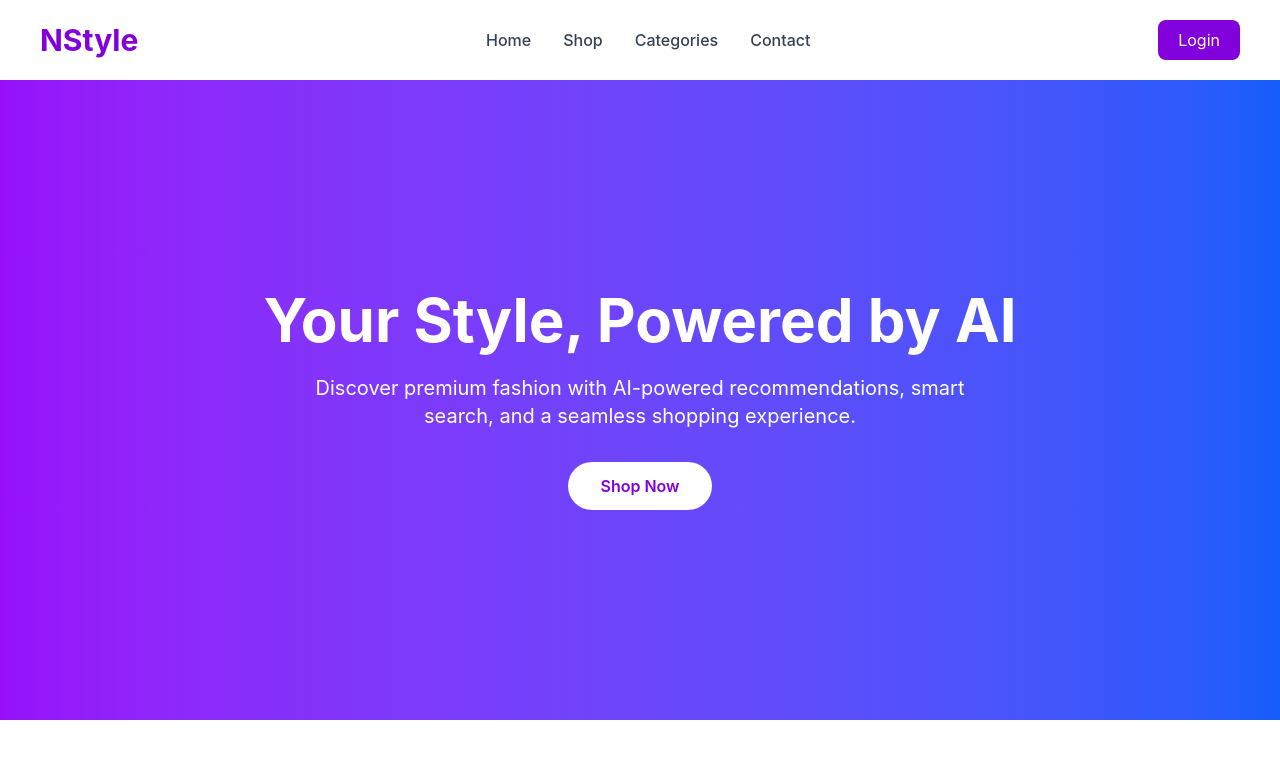
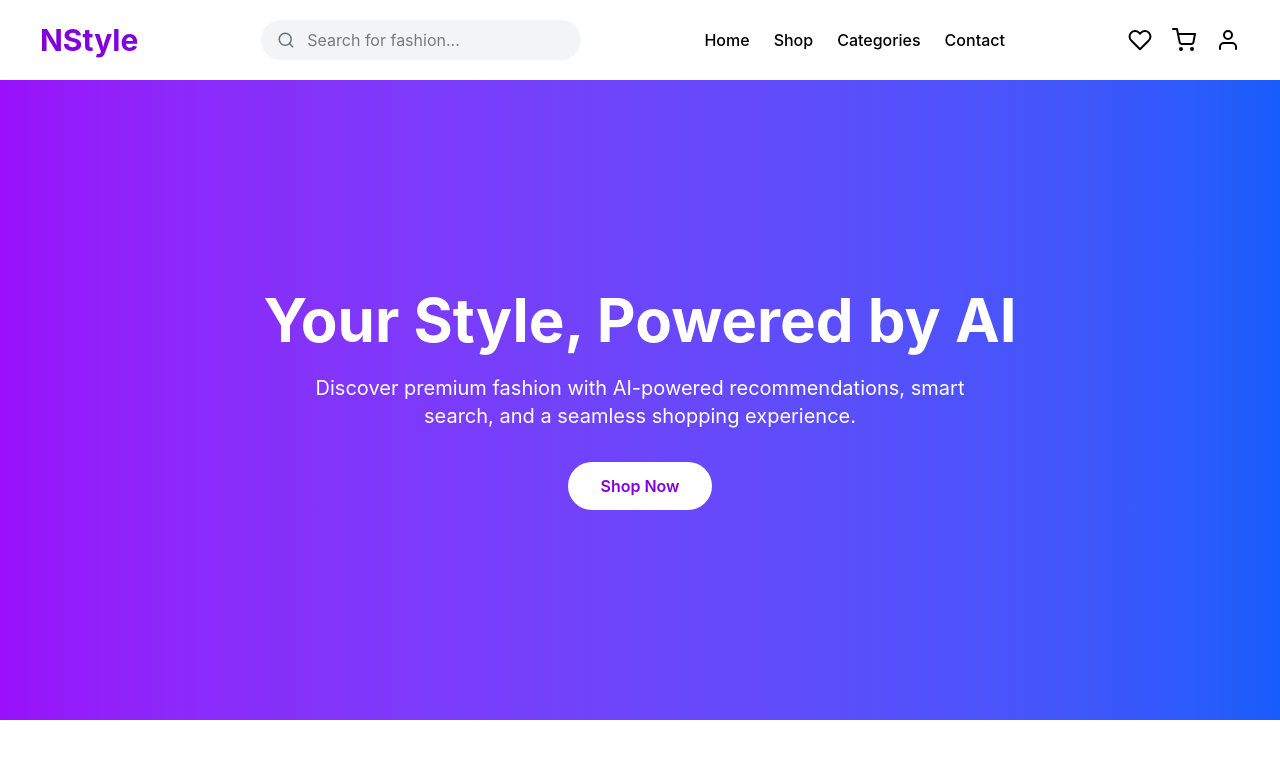
Before and after one commit to nethraramasamy515-cyber/NStyle, a React app: page / in a window 1280 px wide. Shown: the top 758 px of the page. Built offline with nearby package versions, Linux system fonts and the light colour scheme; the HTML template or start-up script is replaced by a standard one.

Commit message:
Added search bar and updated navbar

```diff
--- a/package.json
+++ b/package.json
@@ -13,6 +13,7 @@
     "@tailwindcss/vite": "^4.3.2",
     "react": "^19.2.7",
     "react-dom": "^19.2.7",
+    "react-icons": "^5.7.0",
     "react-router-dom": "^7.18.1",
     "tailwindcss": "^4.3.2"
   },
--- a/src/components/Navbar.jsx
+++ b/src/components/Navbar.jsx
@@ -1,23 +1,50 @@
+// function Navbar() {
+//   return (
+//     <nav className="flex items-center justify-between px-10 py-5 bg-white shadow-md">
+//       {/* Logo */}
+//       <h1 className="text-3xl font-bold text-purple-700">
+//         NStyle
+//       </h1>
+
+//       {/* Menu */}
+//       <ul className="flex gap-8 text-gray-700 font-medium">
+//         <li className="cursor-pointer hover:text-purple-700">Home</li>
+//         <li className="cursor-pointer hover:text-purple-700">Shop</li>
+//         <li className="cursor-pointer hover:text-purple-700">Categories</li>
+//         <li className="cursor-pointer hover:text-purple-700">Contact</li>
+//       </ul>
+
+//       {/* Login Button */}
+//       <button className="bg-purple-700 text-white px-5 py-2 rounded-lg hover:bg-purple-800 transition">
+//         Login
+//       </button>
+//     </nav>
+//   );
+// }
+
+// export default Navbar;
+import { FiShoppingCart, FiHeart, FiUser } from "react-icons/fi";
+import SearchBar from "./SearchBar";
+
 function Navbar() {
   return (
     <nav className="flex items-center justify-between px-10 py-5 bg-white shadow-md">
-      {/* Logo */}
-      <h1 className="text-3xl font-bold text-purple-700">
-        NStyle
-      </h1>
+      <h1 className="text-3xl font-bold text-purple-700">NStyle</h1>
 
-      {/* Menu */}
-      <ul className="flex gap-8 text-gray-700 font-medium">
+      <SearchBar />
+
+      <ul className="flex gap-6 font-medium">
         <li className="cursor-pointer hover:text-purple-700">Home</li>
         <li className="cursor-pointer hover:text-purple-700">Shop</li>
         <li className="cursor-pointer hover:text-purple-700">Categories</li>
         <li className="cursor-pointer hover:text-purple-700">Contact</li>
       </ul>
 
-      {/* Login Button */}
-      <button className="bg-purple-700 text-white px-5 py-2 rounded-lg hover:bg-purple-800 transition">
-        Login
-      </button>
+      <div className="flex items-center gap-5 text-2xl">
+        <FiHeart className="cursor-pointer hover:text-purple-700" />
+        <FiShoppingCart className="cursor-pointer hover:text-purple-700" />
+        <FiUser className="cursor-pointer hover:text-purple-700" />
+      </div>
     </nav>
   );
 }
--- /dev/null
+++ b/src/components/SearchBar.jsx
@@ -0,0 +1,16 @@
+import { FiSearch } from "react-icons/fi";
+
+function SearchBar() {
+  return (
+    <div className="flex items-center bg-gray-100 rounded-full px-4 py-2 w-80">
+      <FiSearch className="text-gray-500 text-xl" />
+      <input
+        type="text"
+        placeholder="Search for fashion..."
+        className="bg-transparent outline-none ml-3 w-full"
+      />
+    </div>
+  );
+}
+
+export default SearchBar;
```
Also changed, not shown: 1 other file (tests, documents, lock files or other folders).
